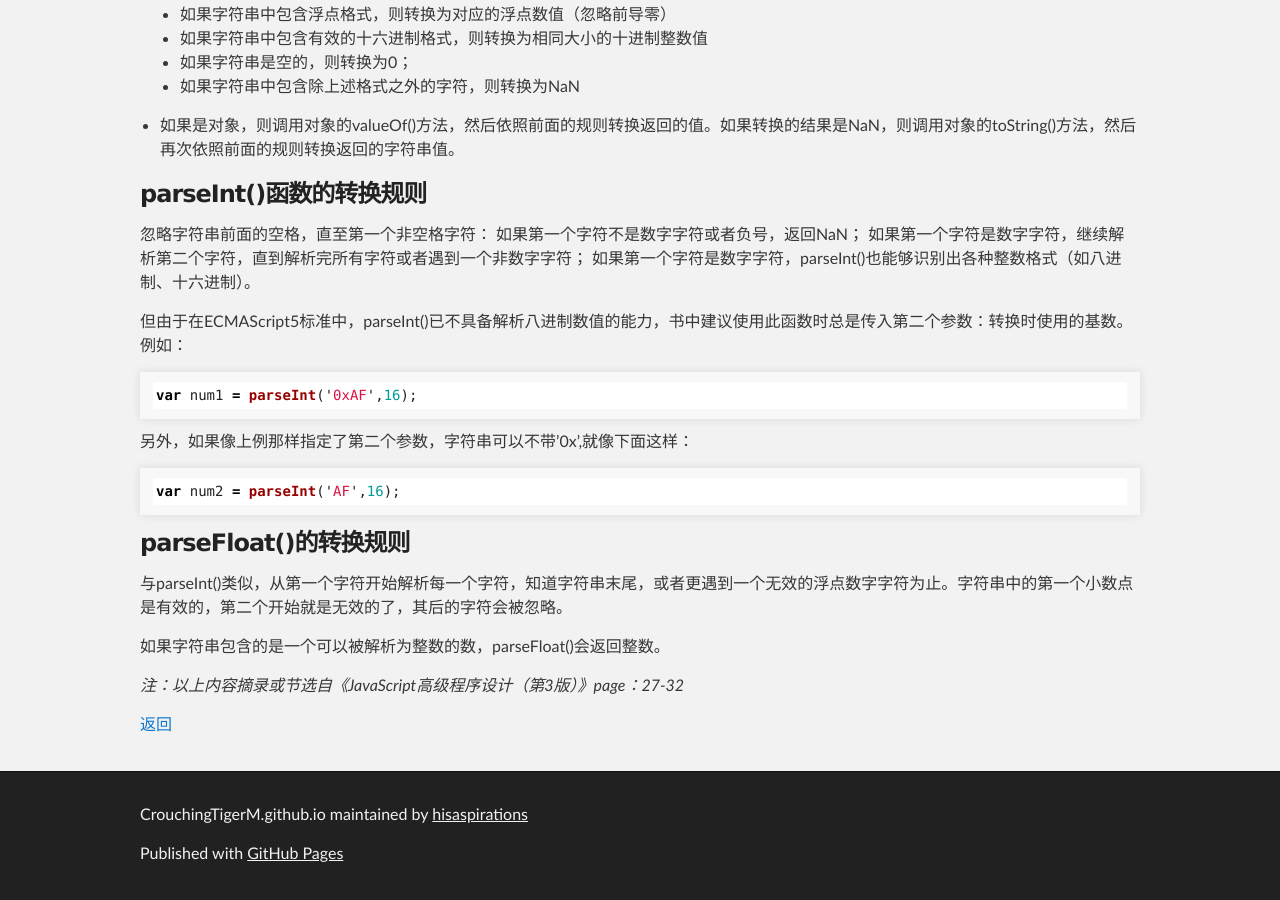
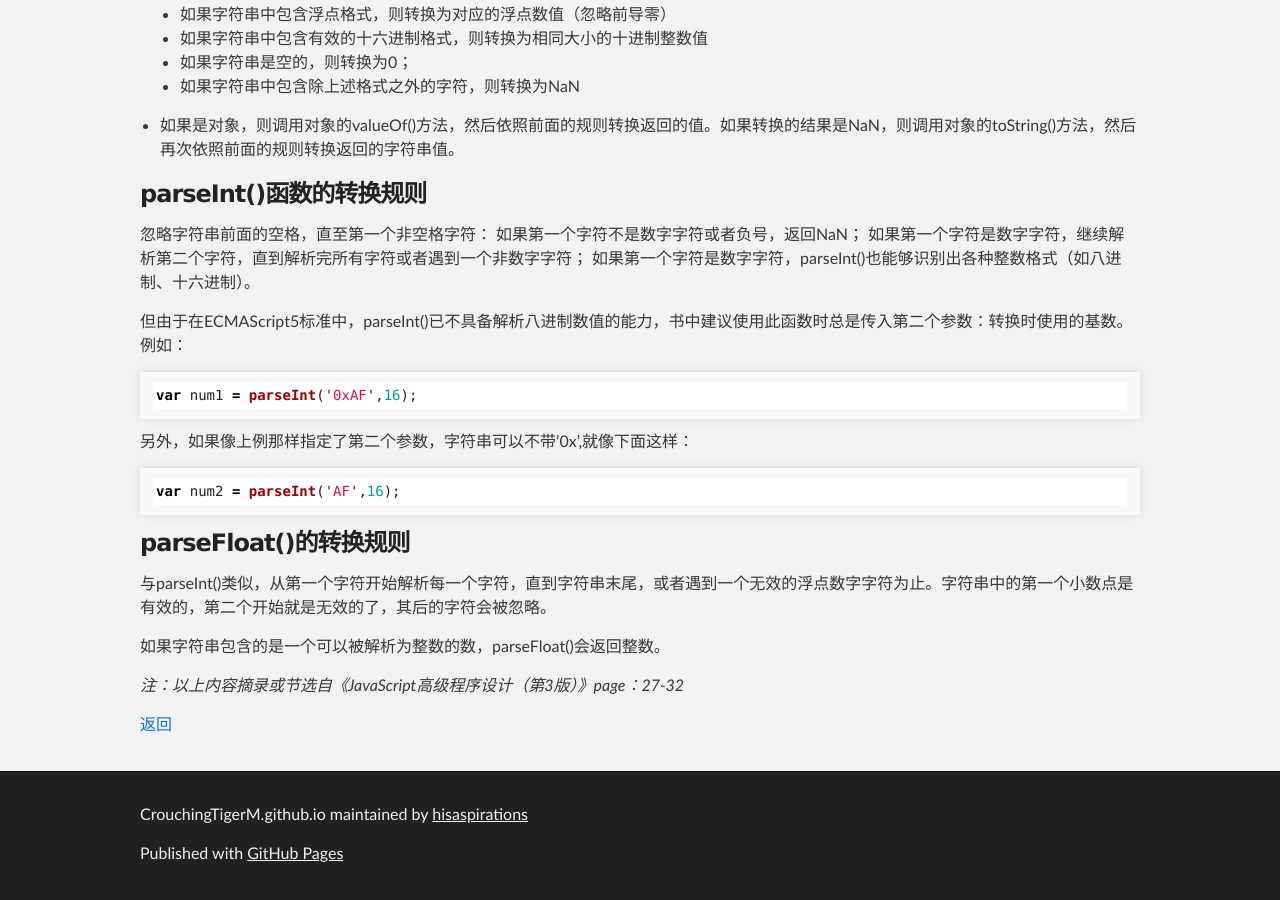
Before and after one commit to hisaspirations/CrouchingTigerM.github.io, a Jekyll site: the page built from _posts/2018-12-11-JavaScript-data-type-number.md, in a window 1280 px wide and 900 px high, scrolled down 1603 px. Built offline with Jekyll 4.4.1, drawn with Linux system fonts in a browser that asks for light colours; comment, search, counter and statistics services are not loaded; the repository's description, which GitHub fills in, is left out.

Commit message:
修改错误文字

```diff
--- a/_posts/2018-12-11-JavaScript-data-type-number.md
+++ b/_posts/2018-12-11-JavaScript-data-type-number.md
@@ -75,7 +75,7 @@ var num2 = parseInt('AF',16);
 
 ### parseFloat()的转换规则
 
-与parseInt()类似，从第一个字符开始解析每一个字符，知道字符串末尾，或者更遇到一个无效的浮点数字字符为止。字符串中的第一个小数点是有效的，第二个开始就是无效的了，其后的字符会被忽略。
+与parseInt()类似，从第一个字符开始解析每一个字符，直到字符串末尾，或者遇到一个无效的浮点数字字符为止。字符串中的第一个小数点是有效的，第二个开始就是无效的了，其后的字符会被忽略。
 
 如果字符串包含的是一个可以被解析为整数的数，parseFloat()会返回整数。
 
```
